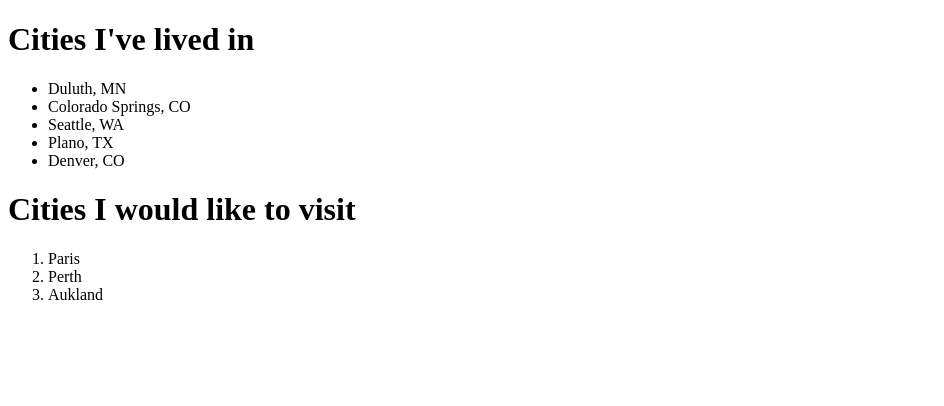
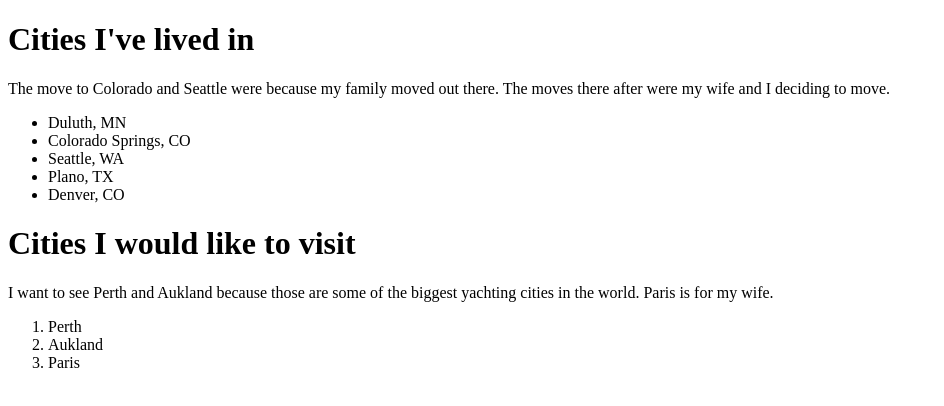
Before and after one commit to JJDrill/Favorites, a plain HTML site: page index.html in a window 1280 px wide. Shown: the whole page, without its empty margins (0-944 px from the left). Drawn offline with Linux system fonts and the light colour scheme.

Commit message:
Added the descritpions.

```diff
--- a/index.html
+++ b/index.html
@@ -2,6 +2,7 @@
 <html>
 <body>
 	<h1>Cities I've lived in</h1>
+	<p>The move to Colorado and Seattle were because my family moved out there. The moves there after were my wife and I deciding to move.</p>
 	<ul>
 		<li>Duluth, MN</li>
 		<li>Colorado Springs, CO</li>
@@ -10,10 +11,11 @@
 		<li>Denver, CO</li>
 	</ul>
 	<h1>Cities I would like to visit</h1>
+	<p>I want to see Perth and Aukland because those are some of the biggest yachting cities in the world. Paris is for my wife.</p>
 	<ol>
-		<li>Paris</li>
 		<li>Perth</li>
 		<li>Aukland</li>
+		<li>Paris</li>
 	</ol>
 </body>
 </html>
```
